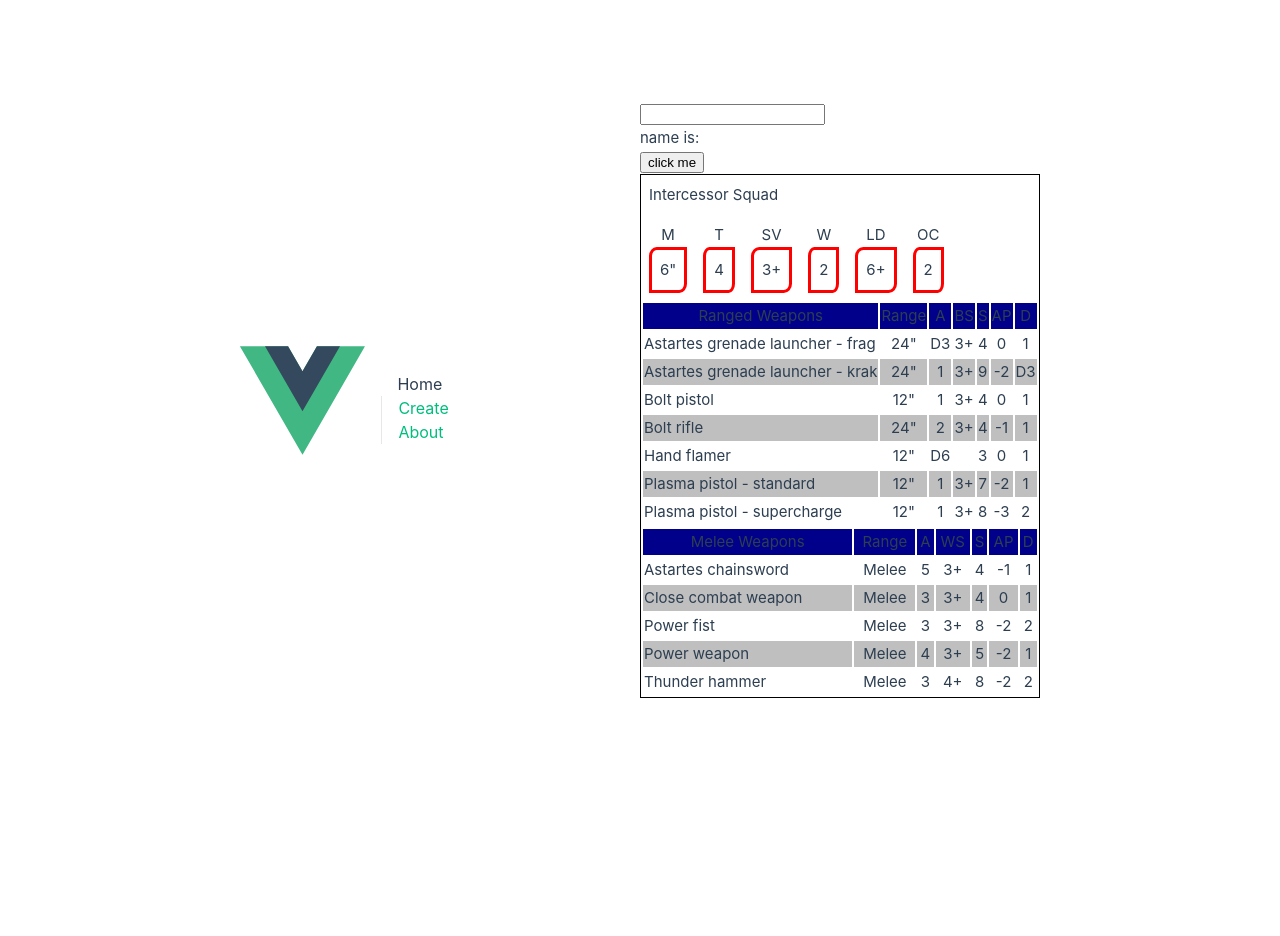
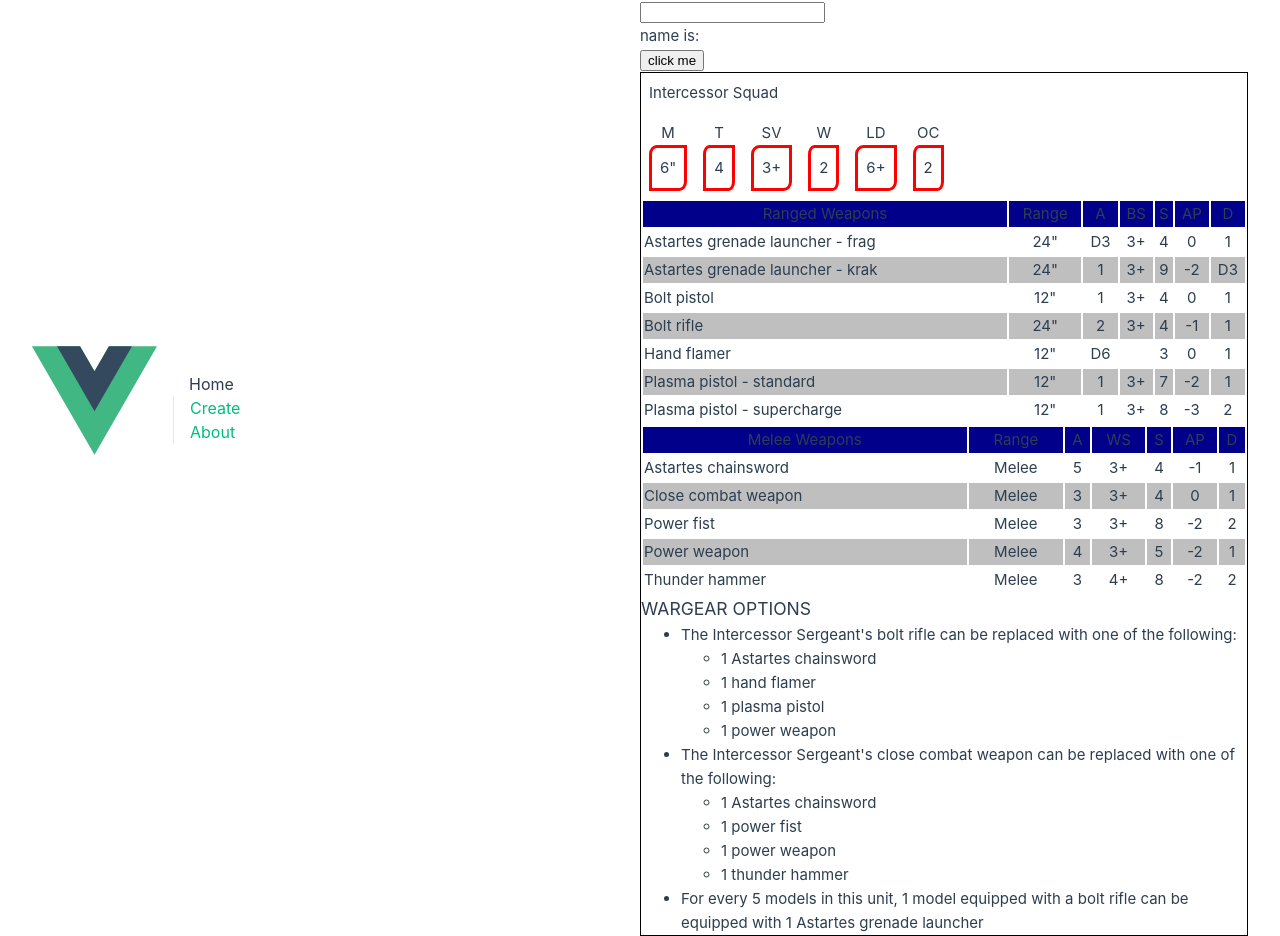
Before and after one commit to RobertsMJ/40k-datasheets, a Vue app: page / in a window 1280 px wide. Before the commit the page ends 800 px from the top, so only its background shows below. Built offline with nearby package versions, Linux system fonts and the light colour scheme.

Commit message:
add wargear options fix a few typos

```diff
--- a/public/space_marines.json
+++ b/public/space_marines.json
@@ -152,7 +152,7 @@
     ],
     "wargear_options": [
       {
-        "text": "The Inercessor Sergeant's bolt rifle can be replaced with one of the following:",
+        "text": "The Intercessor Sergeant's bolt rifle can be replaced with one of the following:",
         "options": [
           "1 Astartes chainsword",
           "1 hand flamer",
@@ -161,7 +161,7 @@
         ]
       },
       {
-        "text": "The Inercessor Sergeant's close combat weapon can be replaced with one of the following:",
+        "text": "The Intercessor Sergeant's close combat weapon can be replaced with one of the following:",
         "options": [
           "1 Astartes chainsword",
           "1 power fist",
--- a/src/components/DataSheet.vue
+++ b/src/components/DataSheet.vue
@@ -2,6 +2,7 @@
 import type { IDatasheet } from '@/types/datasheets'
 import DataSheetHeader from '@/components/DataSheetHeader.vue'
 import DataSheetWeaponTable from './DataSheetWeaponTable.vue'
+import DataSheetWargearOptions from './DataSheetWargearOptions.vue';
 
 defineProps<{
   data: IDatasheet
@@ -24,6 +25,7 @@
       skill="WS"
       class="datasheet__table"
     />
+    <DataSheetWargearOptions :wargear-opts="data.wargear_options" />
   </section>
 </template>
 <style scoped lang="scss">
--- /dev/null
+++ b/src/components/DataSheetWargearOptions.vue
@@ -0,0 +1,18 @@
+<script setup lang="ts">
+import type { IDatasheetWargearOption } from '@/types/datasheets'
+
+defineProps<{ wargearOpts: IDatasheetWargearOption[] }>()
+</script>
+<template>
+  <section>
+    <h3>WARGEAR OPTIONS</h3>
+    <ul v-for="(wargearOpt, idx) in wargearOpts" :key="idx">
+      <li>{{ wargearOpt.text }}</li>
+      <ul v-if="wargearOpt.options">
+        <li v-for="(option, optIdx) in wargearOpt.options || []" :key="optIdx">
+          {{ option }}
+        </li>
+      </ul>
+    </ul>
+  </section>
+</template>
```
